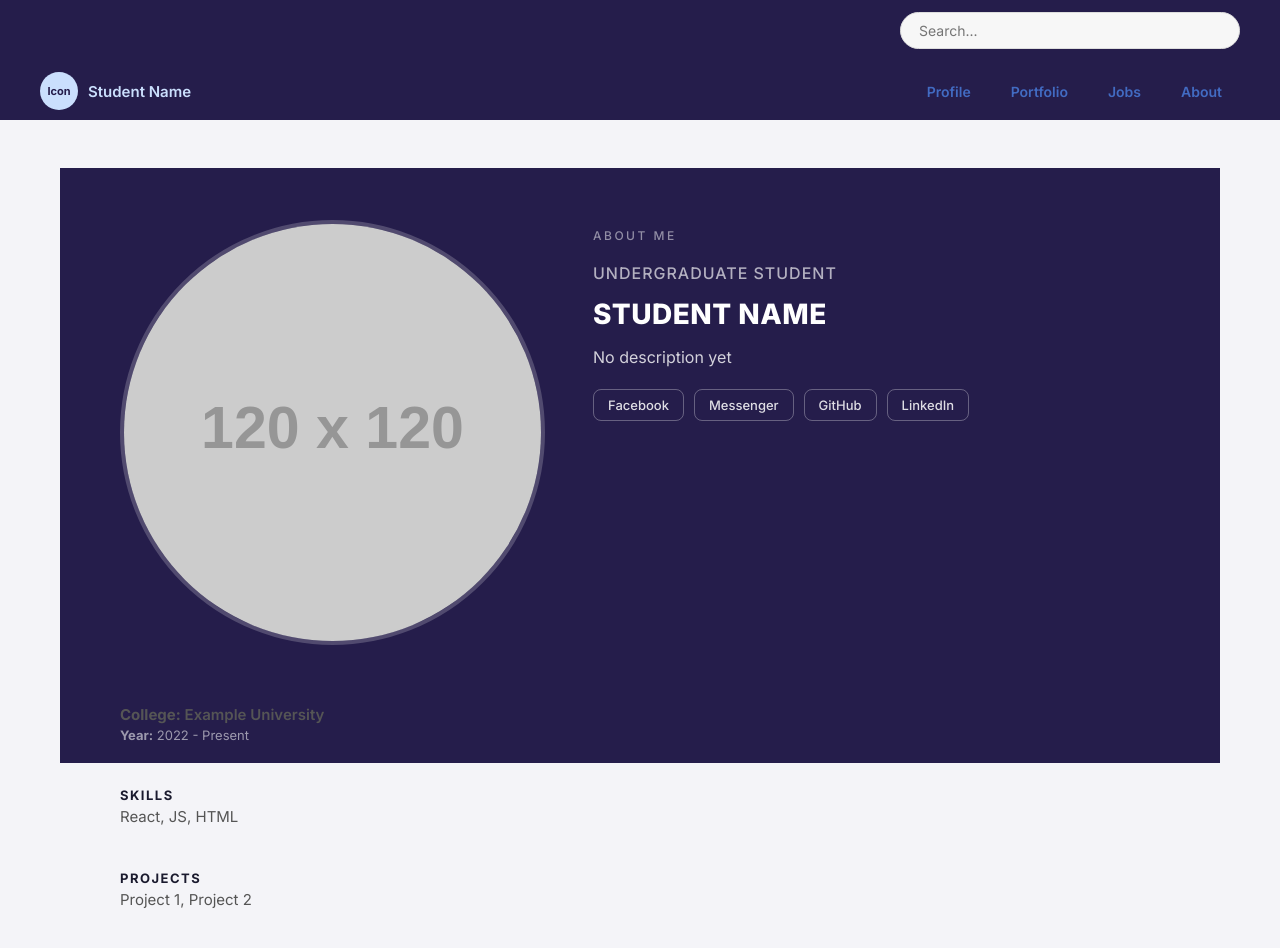
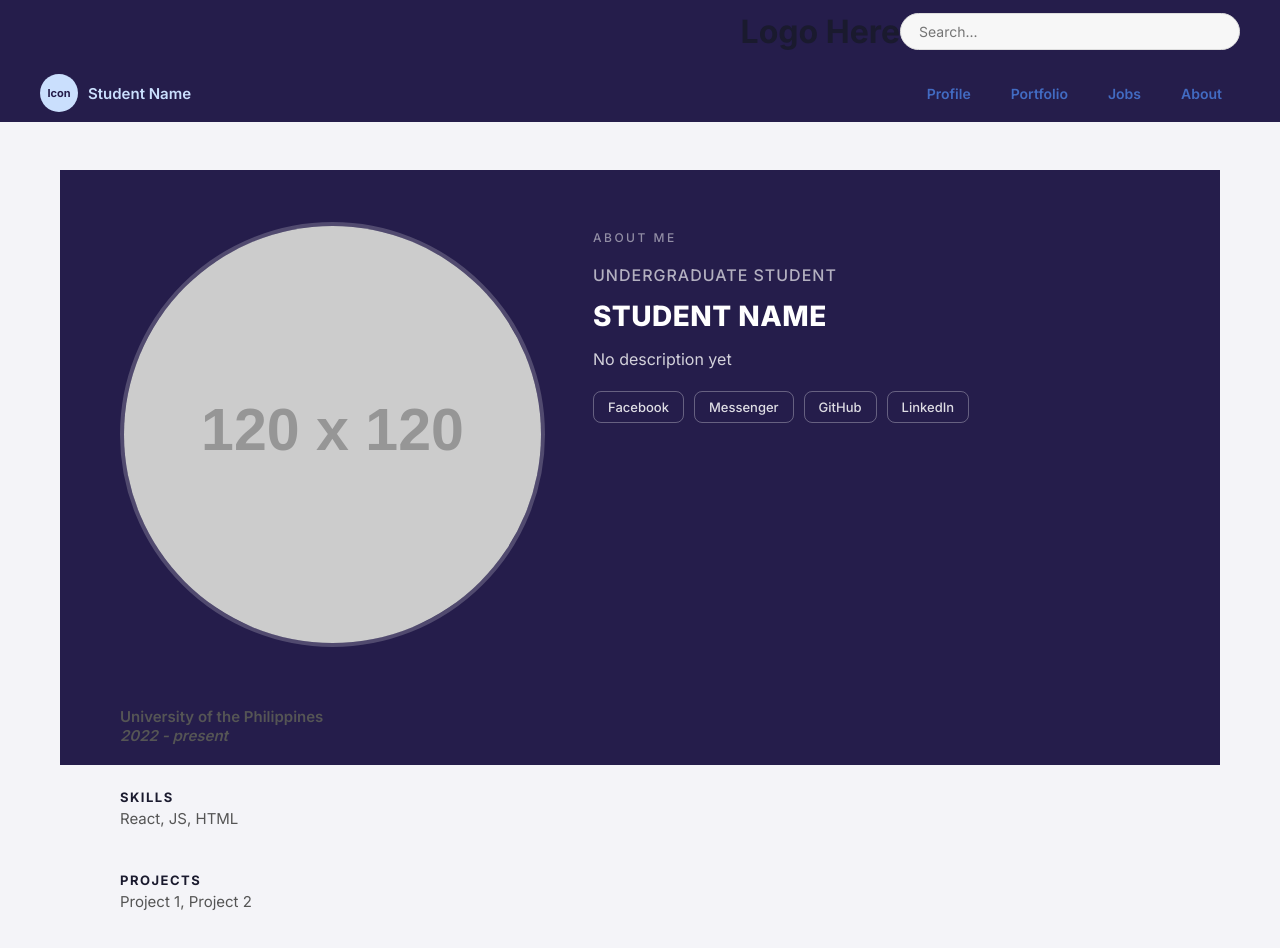
Before and after one commit to cdvincoy/cmsc126-ProjectDyV-FinalProject, a React (Create React App) app in the folder client/: page / in a window 1280 px wide. Shown: the top 948 px of the page. Built offline with nearby package versions, Linux system fonts and the light colour scheme.

Commit message:
minor fix: dashboard frontend 2

```diff
--- a/client/src/pages/Dashboard.css
+++ b/client/src/pages/Dashboard.css
@@ -23,23 +23,18 @@ html {
   padding: 0 40px;
   display: flex;
   flex-direction: column;
-  /* border-bottom: 1px solid #e0e0e0; */
   position: sticky;
   top: 0;
   z-index: 100;
 }
 
-/* TOP ROW — search centered */
+/* TOP ROW */
 .top-row {
   display: flex;
   justify-content: flex-end;
   align-items: center;
   padding: 12px 0;
   border-bottom: 1px solid #251D4B;
-}
-
-.logo {
-  display: none;
 }
 
 .search-bar {
@@ -58,7 +53,7 @@ html {
   background: #fff;
 }
 
-/* BOTTOM ROW — avatar+name left, nav right */
+/* BOTTOM ROW */
 .bottom-row {
   display: flex;
   justify-content: space-between;
@@ -127,17 +122,14 @@ nav button:hover {
   flex-direction: column;
 }
 
-/* TOP — side-by-side layout */
 .basic_top {
   display: flex;
-  flex-direction: row;
   gap: 48px;
   padding: 52px 60px 40px 60px;
   align-items: flex-start;
   background: #251D4B;
 }
 
-/* LEFT — profile image */
 .basic_left {
   flex-shrink: 0;
   display: flex;
@@ -153,7 +145,6 @@ nav button:hover {
   display: block;
 }
 
-/* RIGHT — text content */
 .basic_right {
   flex: 1;
   color: white;
@@ -169,7 +160,6 @@ nav button:hover {
   letter-spacing: 2.5px;
   text-transform: uppercase;
   color: rgba(255,255,255,0.5);
-  margin-bottom: 10;
 }
 
 .designation {
@@ -189,7 +179,7 @@ nav button:hover {
   text-transform: uppercase;
 }
 
-.basic_right > p:not(.designation):not(.full_name):not(.h2) {
+.basic_right > p:not(.designation):not(.full_name) {
   font-size: 16px;
   color: rgba(255,255,255,0.8);
   line-height: 1.75;
@@ -197,12 +187,11 @@ nav button:hover {
   margin-top: 4px;
 }
 
-/* SOCIALS — icon boxes, no overlapping text */
+/* SOCIALS */
 .socials {
   margin-top: 10px;
   display: flex;
   gap: 10px;
-  align-items: center;
   flex-wrap: wrap;
 }
 
@@ -214,16 +203,9 @@ nav button:hover {
   padding: 7px 14px;
   border: 1.5px solid rgba(255,255,255,0.3);
   border-radius: 8px;
-  transition: border-color 0.2s, background 0.2s;
-  white-space: nowrap;
 }
 
-.socials a:hover {
-  border-color: rgba(255,255,255,0.8);
-  background: rgba(255,255,255,0.08);
-}
-
-/* TEXTAREA (edit mode) */
+/* TEXTAREA */
 textarea {
   width: 100%;
   min-height: 100px;
@@ -234,14 +216,9 @@ textarea {
   background: rgba(255,255,255,0.08);
   color: white;
   font-size: 14px;
-  resize: vertical;
 }
 
-textarea::placeholder {
-  color: rgba(255,255,255,0.35);
-}
-
-/* ─── EDUCATION STRIP ─────────────────────────────── */
+/* ─── EDUCATION ─────────────────────────────── */
 .basic_bottom {
   background: #251D4B;
   padding: 20px 60px;
@@ -264,14 +241,7 @@ textarea::placeholder {
   font-weight: 600;
 }
 
-.education_card p + p {
-  font-size: 13px;
-  color: rgba(255,255,255,0.55);
-  font-weight: 400;
-  margin-top: 3px;
-}
-
-/* ─── SKILLS / PROJECTS (existing plain text) ─────── */
+/* SKILLS / PROJECTS */
 .basic_info > h3 {
   font-size: 13px;
   font-weight: 700;
@@ -287,7 +257,7 @@ textarea::placeholder {
   padding: 0 60px 20px;
 }
 
-/* ─── OTHER PAGES (Portfolio, Jobs, About, Settings) ── */
+/* OTHER PAGES */
 main > section {
   padding: 48px 60px;
   min-height: 50vh;
--- a/client/src/pages/DashboardPage.js
+++ b/client/src/pages/DashboardPage.js
@@ -113,8 +113,8 @@ function DashboardPage() {
               <h3>Education</h3>
 
               <div className="education_card">
-                <p><strong>College:</strong> Example University</p>
-                <p><strong>Year:</strong> 2022 - Present</p>
+                <p>University of the Philippines</p>
+                <p><i>2022 - present</i></p>
               </div>
 
             </div>
```
